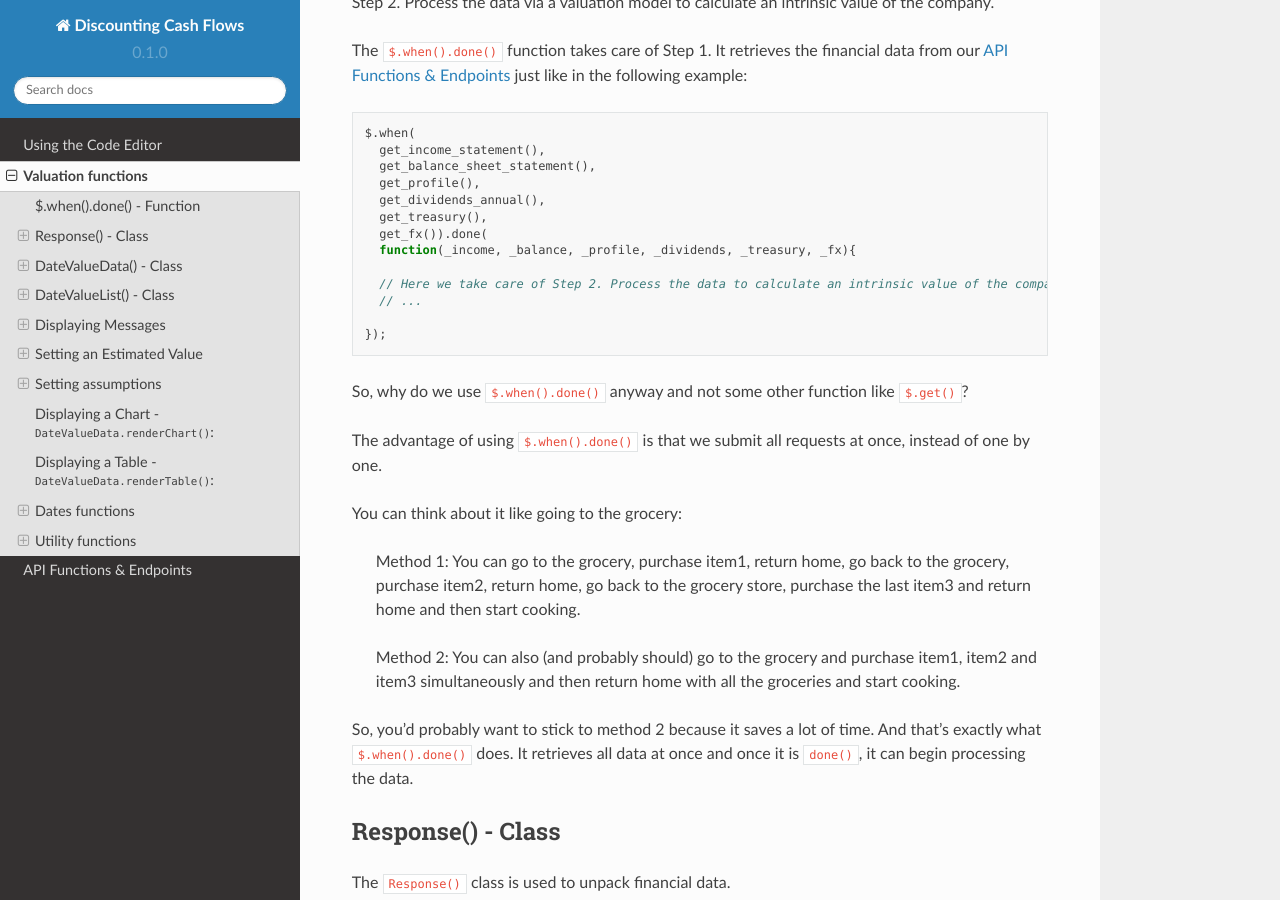
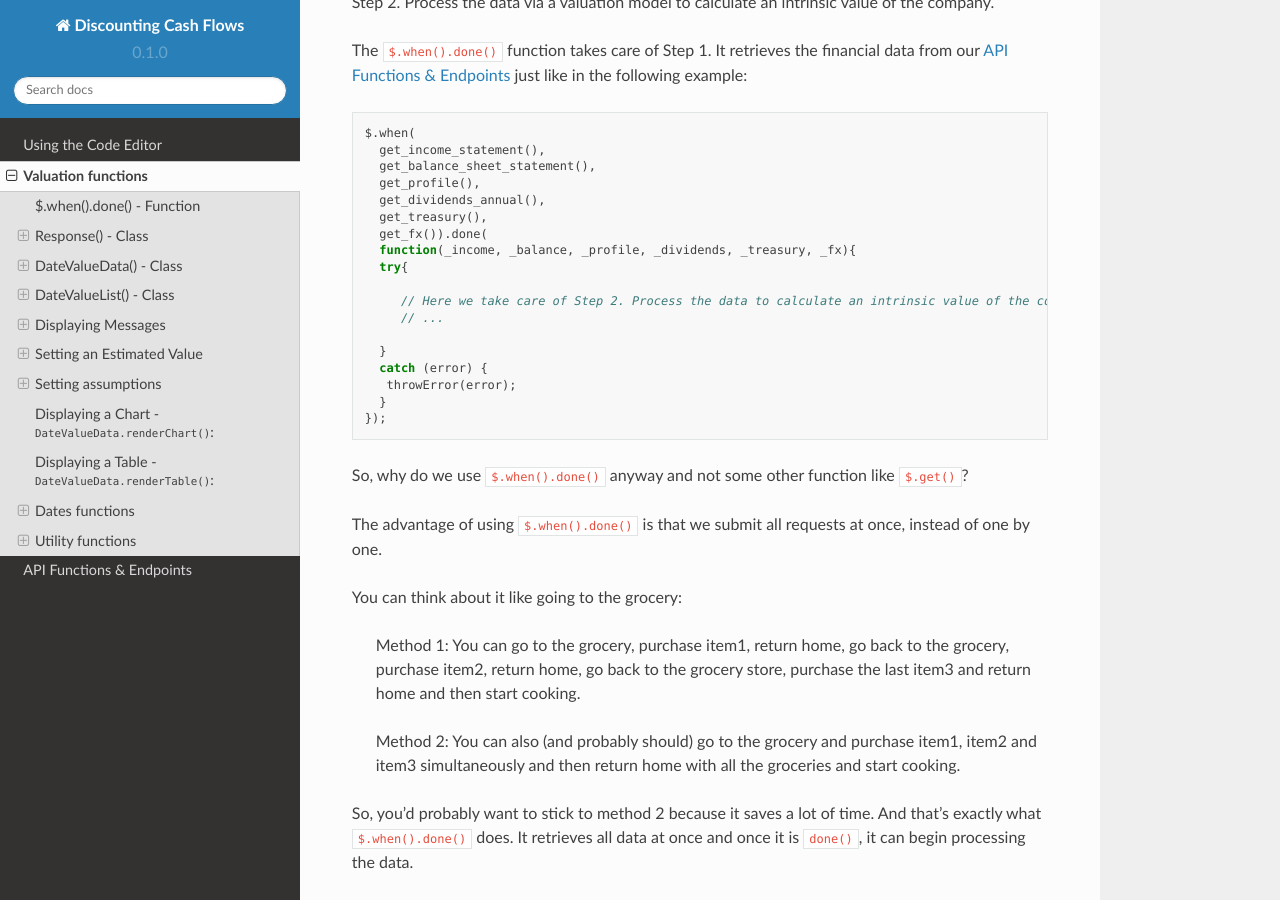
Before and after one commit to DiscountingCashFlows/readthedocs, a Sphinx documentation site: the page built from docs/source/functions.rst, in a window 1280 px wide and 900 px high, scrolled down 838 px. Built offline with Sphinx 7.4.7 and the Read the Docs theme 2.0.0, drawn with Linux system fonts in a browser that asks for light colours.

Commit message:
Update functions.rst

```diff
--- a/docs/source/functions.rst
+++ b/docs/source/functions.rst
@@ -37,10 +37,15 @@ The ``$.when().done()`` function takes care of Step 1. It retrieves the financia
     get_treasury(),
     get_fx()).done(
     function(_income, _balance, _profile, _dividends, _treasury, _fx){
+    try{
 
-    // Here we take care of Step 2. Process the data to calculate an intrinsic value of the company.
-    // ...
+       // Here we take care of Step 2. Process the data to calculate an intrinsic value of the company.
+       // ...
 
+    }
+    catch (error) {
+     throwError(error);
+    }
   });
 
 
```
